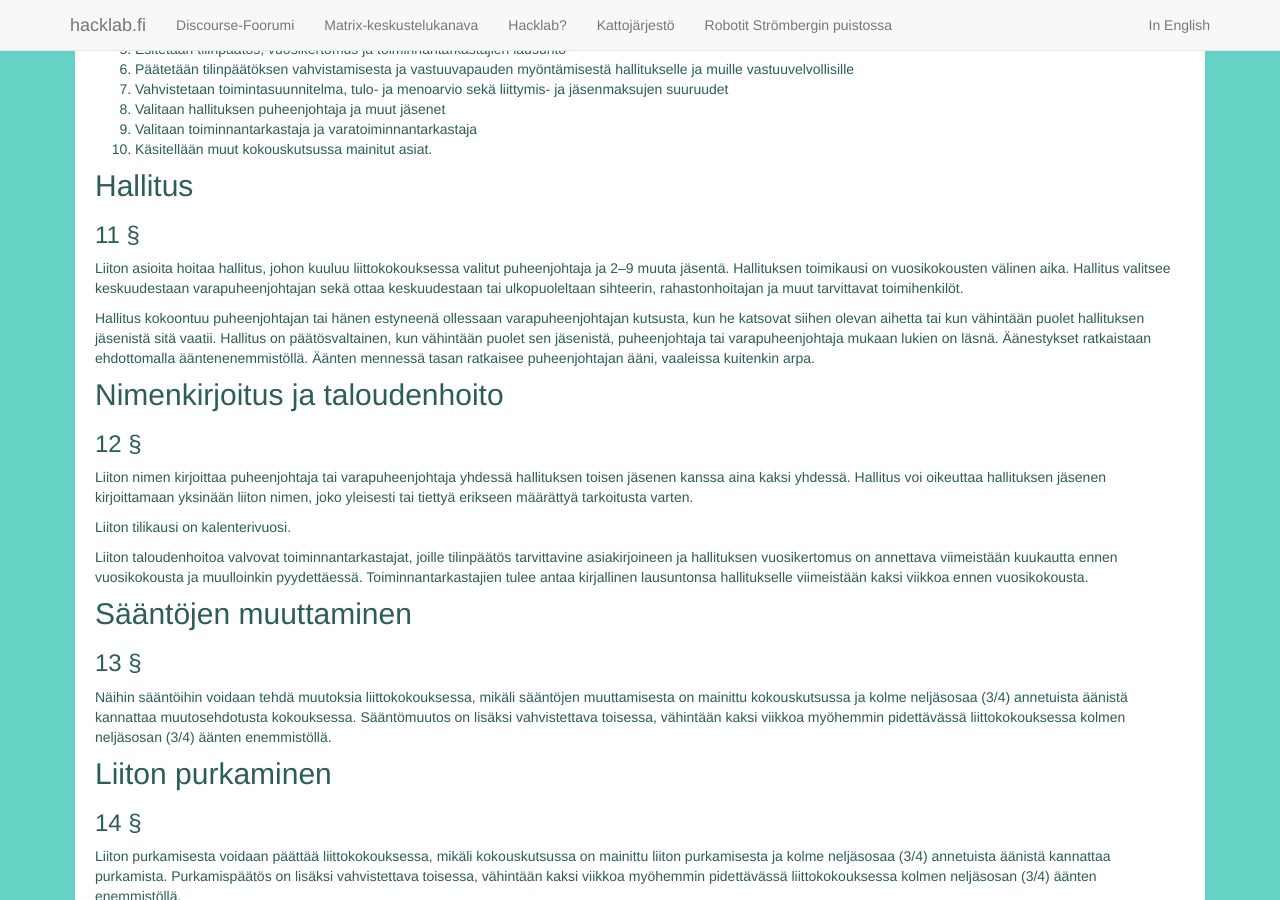
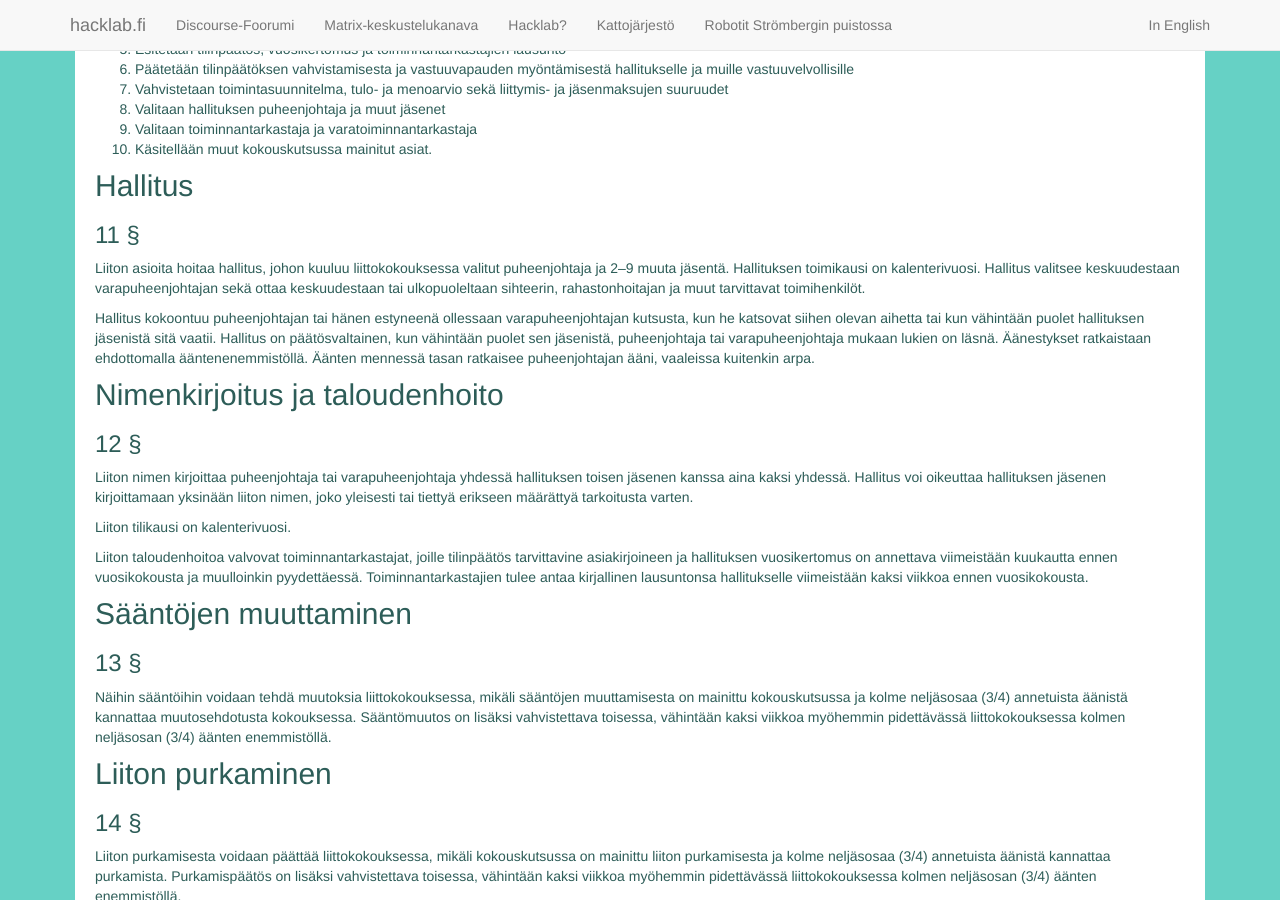
Before and after one commit to hacklab-fi/hacklab-website, a Jekyll site: the page built from saannot.md, in a window 1280 px wide and 900 px high, scrolled down 2303 px. Built offline with Jekyll 4.4.1, drawn with Linux system fonts in a browser that asks for light colours; nearby versions of some CDN libraries.

Commit message:
Update rules. change board term of office to be calendar year

```diff
--- a/saannot.md
+++ b/saannot.md
@@ -202,7 +202,7 @@ Liittokokouksessa käsitellään seuraavat asiat:
 
 Liiton asioita hoitaa hallitus, johon kuuluu liittokokouksessa valitut
 puheenjohtaja ja 2–9 muuta jäsentä. Hallituksen toimikausi on
-vuosikokousten välinen aika. Hallitus valitsee keskuudestaan
+kalenterivuosi. Hallitus valitsee keskuudestaan
 varapuheenjohtajan sekä ottaa keskuudestaan tai ulkopuoleltaan
 sihteerin, rahastonhoitajan ja muut tarvittavat toimihenkilöt.
 
```
